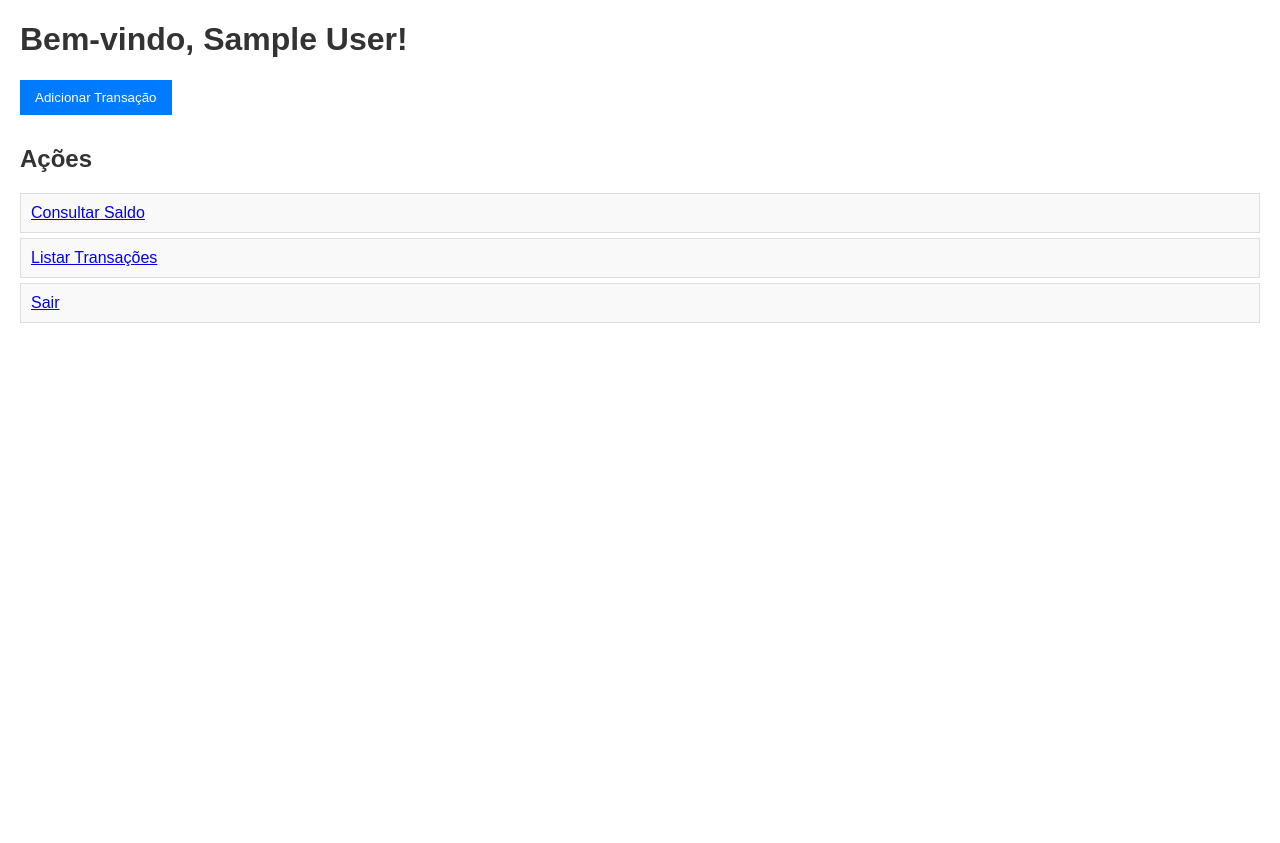
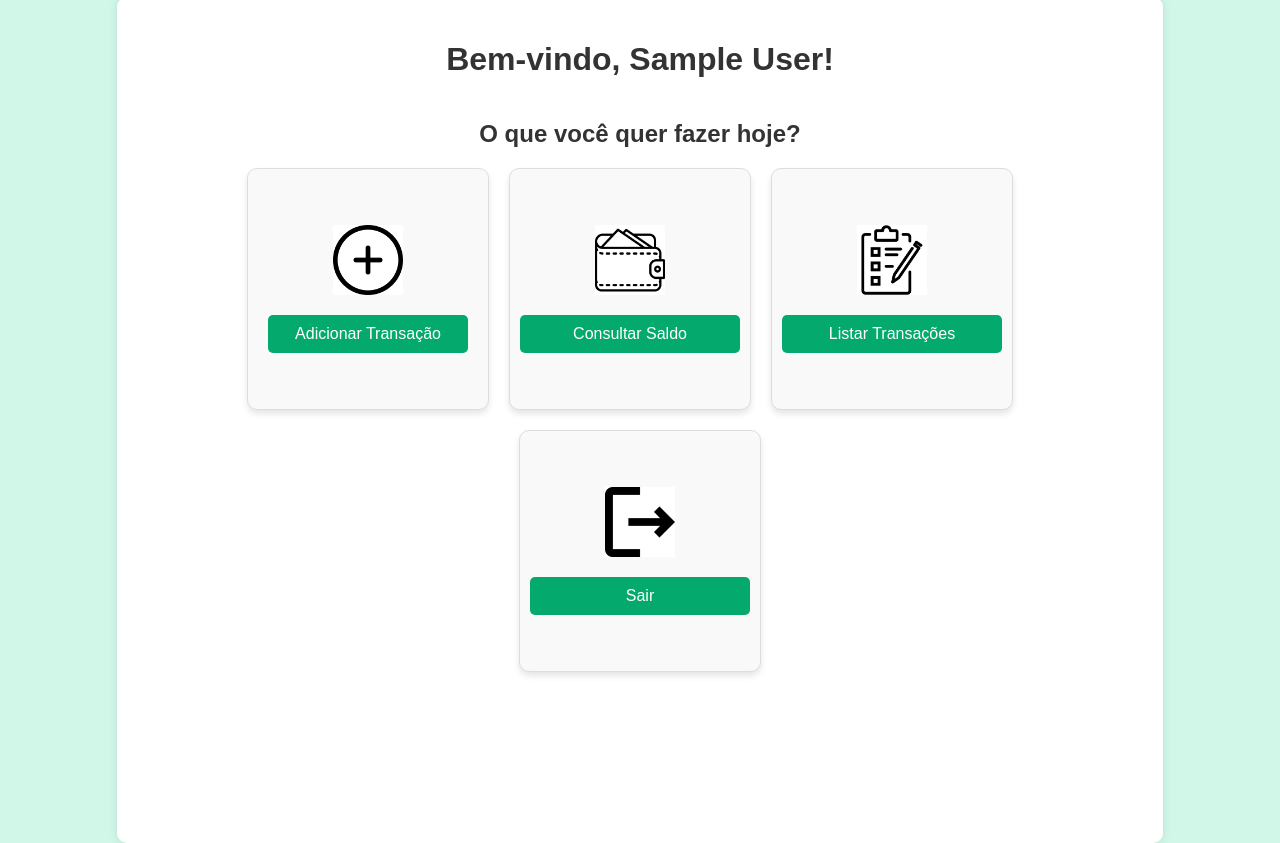
Before and after one commit to rodrigoalmeida2/Personal-Finance-Manager, a Flask app: page /principal in a window 1280 px wide. Before the commit the page ends 323 px from the top, so only its background shows below. Run offline with Flask 3, Linux system fonts and the light colour scheme; the visitor is signed in with stand-in values (Sample User, id 1).

Commit message:
fronend updates

```diff
--- /dev/null
+++ b/static/css/principal.css
@@ -0,0 +1,222 @@
+body {
+    font-family: Arial, sans-serif;
+    margin: 0;
+    padding: 20px;
+    display: flex;
+    justify-content: center;
+    align-items: center;
+    height: 100vh;
+    background-color: #d0f7e8;
+}
+
+.all {
+    text-align: center;
+    border: 3px solid #ffffff;
+    background-color: #fff;
+    border-radius: 10px;
+    box-shadow: 0 0 10px rgba(0, 0, 0, 0.1);
+    max-width: 1000px;
+    width: 90%;
+    height: 100vh;
+    padding: 20px;
+}
+
+h1, h2 {
+    color: #333;
+}
+
+ul {
+    list-style-type: none;
+    padding: 0;
+    display: flex;
+    justify-content: center;
+    flex-wrap: wrap;
+    gap: 20px;
+}
+
+li {
+    background-color: #f9f9f9;
+    padding: 20px;
+    border-radius: 10px;
+    border: 1px solid #ddd;
+    width: 200px;
+    height: 200px;
+    display: flex;
+    flex-direction: column;
+    align-items: center;
+    justify-content: center;
+    box-shadow: 0 4px 6px rgba(0, 0, 0, 0.1);
+    transition: transform 0.2s;
+}
+
+/* Full-width inputs */
+input[type=text], input[type=password] {
+    width: 100%;
+    padding: 12px 20px;
+    margin: 8px 0;
+    display: inline-block;
+    border: 1px solid #ccc;
+    box-sizing: border-box;
+    box-shadow: 0 0 10px rgba(0, 0, 0, 0.1);
+    border-radius: 5px;
+}
+
+li:hover {
+    transform: scale(1.05);
+}
+
+li img {
+    width: 70px;
+    height: 70px;
+    margin-bottom: 20px;
+}
+
+li a, li button {
+    background-color: #04AA6D;
+    color: white;
+    padding: 10px;
+    border: none;
+    cursor: pointer;
+    width: 100%;
+    border-radius: 5px;
+    text-align: center;
+    text-decoration: none;
+    font-size: 16px;
+}
+
+li a:hover, li button:hover {
+    background-color: #037f50;
+}
+
+.form {
+    display: flex;
+    padding: auto;
+    width: 90%;
+}
+
+/* Popups */
+.popup {
+    display: none;
+    position: fixed;
+    top: 50%;
+    left: 50%;
+    transform: translate(-50%, -50%);
+    background-color: white;
+    padding: 20px;
+    box-shadow: 0 0 10px rgba(0, 0, 0, 0.1);
+    z-index: 1000;
+    border-radius: 8px;
+}
+
+#saldo-popup {
+    width: 250px;  /* Aumenta a largura do popup */
+    height: auto;  /* Ajusta a altura automaticamente conforme o conteúdo */
+    padding: 20px; /* Adiciona um espaçamento interno para melhor aparência */
+    text-align: center; /* Centraliza o texto dentro do popup */
+    border-radius: 10px; /* Mantém um design arredondado */
+    box-shadow: 0 0 10px rgba(0, 0, 0, 0.3); /* Mantém a sombra para destacar */
+}
+
+.pop {
+    background-color: #04AA6D;
+    color: white;
+    padding: 10px;
+    border: none;
+    cursor: pointer;
+    width: 30%;
+    border-radius: 5px;
+    text-align: center;
+    text-decoration: none;
+    font-size: 16px;
+    margin-top: 20px;
+}
+
+.overlay {
+    display: none;
+    position: fixed;
+    top: 0;
+    left: 0;
+    width: 100%;
+    height: 100%;
+    background-color: rgba(0, 0, 0, 0.5);
+    z-index: 999;
+}
+
+/* Estilos específicos para a lista dentro do popup */
+#popup-transacoes-list {
+    max-height: 500px; /* Define um limite para ativar o scroll */
+    overflow-y: auto; /* Habilita rolagem apenas quando necessário */
+    list-style-type: none;
+    padding: 0;
+    margin: 0;
+    width: 100%;
+}
+
+#popup-transacoes-list li {
+    background-color: #f9f9f9;
+    padding: 10px;
+    border-bottom: 1px solid #ddd;
+    width: 60%;
+    height: 50%;
+    text-align: left;
+    display: flex;
+    justify-content: space-between;
+}
+
+#popup-transacoes-list li:last-child {
+    border-bottom: none;
+}
+
+#popup-transacoes-list li span {
+    font-weight: bold;
+}
+
+/* Estilização da caixa do formulário */
+#transacao-form {
+    display: flex;
+    flex-direction: column;
+    gap: 10px;
+    padding: 5px;
+    border: 2px solid #ccc;
+    border-radius: 8px;
+    background-color: #fff;
+    box-shadow: 0 0 10px rgba(0, 0, 0, 0.1);
+    width: 300px;
+    max-width: 500px;
+    margin-left: 8px;
+}
+
+/* Estiliza os rótulos e inputs para ficarem lado a lado */
+#transacao-form label {
+    display: inline-block;
+    width: 30%;
+    font-weight: bold;
+}
+
+#transacao-form input,
+#transacao-form select {
+    width: 50%;
+    padding: 8px;
+    border: 1px solid #ccc;
+    border-radius: 5px;
+}
+
+/* Botão dentro do formulário */
+#transacao-form button {
+    width: 50%;
+    background-color: #04AA6D;
+    color: white;
+    padding: 10px;
+    border: none;
+    border-radius: 5px;
+    cursor: pointer;
+    box-shadow: 0 0 5px rgba(0, 0, 0, 0.2);
+}
+
+#transacao-form button:hover {
+    opacity: 0.8;
+}
+
+.dif {
+    all: unset;
+}
--- a/static/js/principal.js
+++ b/static/js/principal.js
@@ -84,6 +84,8 @@ form.addEventListener('submit', function (e) {
             const newTransacao = document.createElement('li');
             newTransacao.textContent = `${data.transacao.descricao} - R$ ${data.transacao.valor} (${data.transacao.tipo})`;
             transacaoList.appendChild(newTransacao);
+            document.getElementById('descricao').value = '';
+            document.getElementById('valor').value = '';
         }
     });
 });
@@ -95,3 +97,22 @@ document.querySelector('#logout').addEventListener('click', function (e) {
         window.location.href = '/login';
     });
 });
+
+// Captura o formulário pelo ID
+const transacaoForm = document.getElementById('transacao-form');
+
+// Adiciona um ouvinte de evento para o envio do formulário
+transacaoForm.addEventListener('submit', function (event) {
+    // Impede o comportamento padrão de recarregar a página
+    event.preventDefault();
+
+    // Obtém os valores dos campos
+    const descricao = document.getElementById('descricao');
+    const valor = document.getElementById('valor');
+    const tipo = document.getElementById('tipo');
+
+    // Limpa os campos após o envio
+    descricao.value = '';
+    valor.value = '';
+    tipo.selectedIndex = 0; // Reseta o campo <select> para a primeira opção
+});
--- a/templates/principal.html
+++ b/templates/principal.html
@@ -4,26 +4,39 @@
     <meta charset="UTF-8">
     <meta name="viewport" content="width=device-width, initial-scale=1.0">
     <title>Página Principal</title>
-    <link rel="stylesheet" href="{{ url_for('static', filename='css/styles.css') }}">
+    <link rel="stylesheet" href="static\css\principal.css">
 </head>
 <body>
+    <div class="all">
         <h1 id="welcome-message">Bem-vindo, {{ nome }}!</h1>
 
         <!-- Mensagens Flash (serão preenchidas dinamicamente com JavaScript) -->
         <ul id="flash-messages"></ul>
 
-    <!-- Botão para mostrar/ocultar o formulário de adicionar transação -->
-    <button id="mostrar-formulario">Adicionar Transação</button>
+        <h2>O que você quer fazer hoje?</h2>
+        <ul>
+            <li>
+                <img src="static/img/add.png" alt="Adicionar">
+                <button id="mostrar-formulario" class="mf">Adicionar Transação</button>
+            </li>
+            <li>
+                <img src="static/img/wallet.png" alt="Saldo">
+                <a href="#" id="consultar-saldo">Consultar Saldo</a>
+            </li>
+            <li>
+                <img src="static/img/transacoes.png" alt="Transações">
+                <a href="#" id="listar-transacoes">Listar Transações</a>
+            </li>
 
-    <!-- Formulário de Adicionar Transação (inicialmente oculto) -->
-    <form id="transacao-form" method="POST" style="display: none;">
-        <label for="descricao">Descrição:</label>
+            <li class="dif">
+                <form id="transacao-form" class="form" method="POST" style="display: none;">
+                    <label for="descricao">Descrição</label>
                     <input type="text" id="descricao" name="descricao" required>
 
-        <label for="valor">Valor:</label>
+                    <label for="valor">Valor</label>
                     <input type="number" id="valor" name="valor" step="0.01" required>
 
-        <label for="tipo">Tipo:</label>
+                    <label for="tipo">Tipo</label>
                     <select id="tipo" name="tipo" required>
                         <option value="receita">Receita</option>
                         <option value="despesa">Despesa</option>
@@ -31,19 +44,19 @@
 
                     <button type="submit">Adicionar</button>
                 </form>
+            </li>
 
-    <h2>Ações</h2>
-    <ul>
-        <li><a href="#" id="consultar-saldo">Consultar Saldo</a></li>
-        <li><a href="#" id="listar-transacoes">Listar Transações</a></li>
-        <li><a href="#" id="logout">Sair</a></li>
+            <li>
+                <img src="static/img/logout.png" alt="Sair">
+                <a href="#" id="logout">Sair</a>
+            </li>
         </ul>
 
         <!-- Popup para Consultar Saldo -->
         <div id="saldo-popup" class="popup">
             <h2>Saldo Atual</h2>
             <p>Seu saldo é: R$ <span id="popup-saldo-valor">0.00</span></p>
-        <button id="fechar-saldo-popup">Fechar</button>
+            <button id="fechar-saldo-popup" class="pop">Fechar</button>
         </div>
 
         <!-- Popup para Listar Transações -->
@@ -52,12 +65,12 @@
             <ul id="popup-transacoes-list">
                 <!-- As transações serão adicionadas aqui via JavaScript -->
             </ul>
-        <button id="fechar-transacoes-popup">Fechar</button>
+            <button id="fechar-transacoes-popup" class="pop">Fechar</button>
         </div>
 
         <!-- Overlay para os popups -->
         <div id="overlay" class="overlay"></div>
-
+    </div>
     <!-- Script JavaScript -->
     <script src="static/js/principal.js"></script> <!-- Link para o arquivo JavaScript -->
 </body>
```
Also changed, not shown: static/css/login_cadastro.css (+12 -0 lines), static/css/teste.css (deleted, +0 -82 lines), static/img/add.png (added), static/img/chica.jpeg (deleted), static/img/chica_0.jpeg (deleted), static/img/logout.png (added), static/img/transacoes.png (added), static/img/user.webp (deleted), static/img/wallet.png (added). Lines whose indentation alone changed are shown as unchanged.
